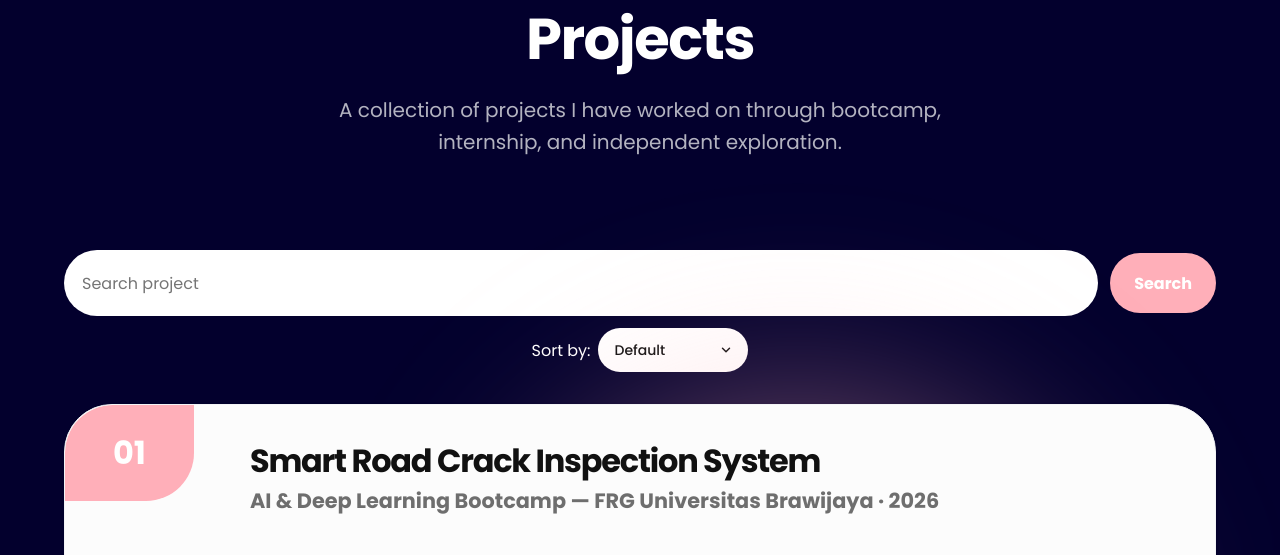
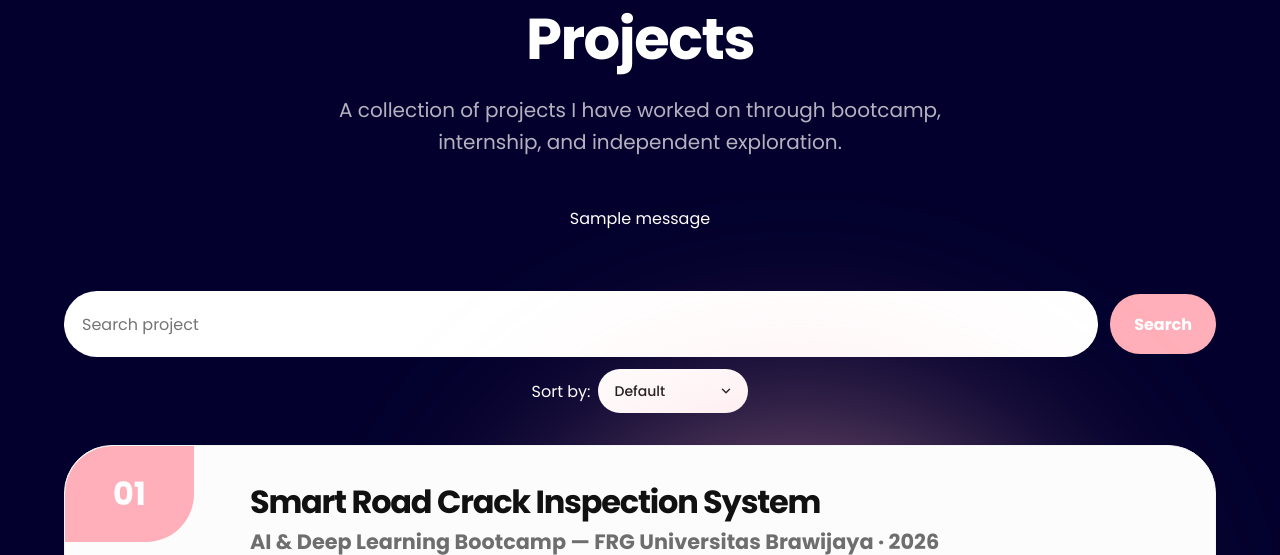
Before and after one commit to syakhrnss/myportofolio, a Django app: page /projects/ in a window 1280 px wide. Shown: the part 182-737 px from the top of the page. Run offline with Django 5.2, Linux system fonts and the light colour scheme; data comes from the database, SQL or seed files in the repository; tables that the repository leaves empty hold one stand-in row (values such as "Sample post"); one stand-in notice (Sample message) is shown.

Commit message:
fix: adjust experience and projects message layout

```diff
--- a/templates/experience.html
+++ b/templates/experience.html
@@ -24,6 +24,9 @@
                     </a>
                     {% endif %}
                 </div>
+                {% for message in messages %}
+                    <p class="form-message">{{ message }}</p>
+                {% endfor %}
             </div>
 
             <form method="get"
--- a/templates/projects.html
+++ b/templates/projects.html
@@ -33,6 +33,10 @@
                     </a>
                 {% endif %}
                 </div>
+
+                {% for message in messages %}
+                    <p class="form-message">{{ message }}</p>
+                {% endfor %}
             </div>
 
             <form method="get"
@@ -106,6 +110,7 @@
                                         project-card__body--reverse
                                     {% endif %}">
 
+
                             <div class="project-card__frame">
 
                                 <div class="project-card__frame-inner">
```
